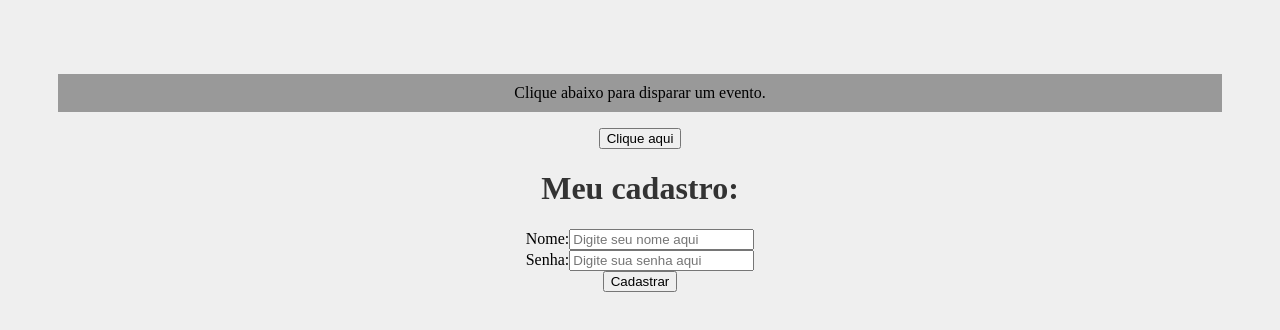
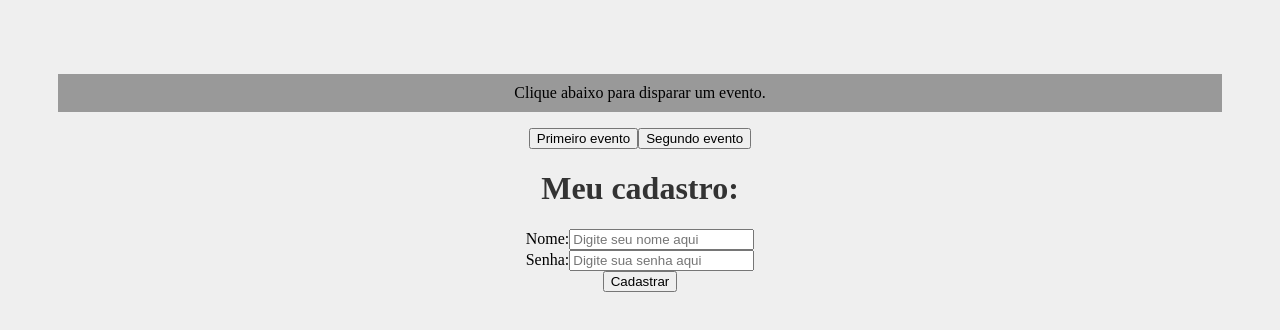
Before and after one commit to nandagenu/learning-react, a React (Create React App) app: page / in a window 1280 px wide. Shown: the top 330 px of the page. Built offline with nearby package versions, Linux system fonts and the light colour scheme.

Commit message:
passando eventos por props

```diff
--- a/src/components/Evento.js
+++ b/src/components/Evento.js
@@ -1,11 +1,19 @@
+import Button from "./eventos/Button"
+
 function Evento() {
     function meuEvento() {
-        console.log("Teste")
+        console.log(`Ativando primeiro evento`)
     }
+
+    function segundoEvento() {
+        console.log(`Ativando segundo evento`)
+    }
+
     return (
         <div>
             <p>Clique abaixo para disparar um evento.</p>
-            <button onClick={meuEvento}>Clique aqui</button>
+            <Button event={meuEvento} text="Primeiro evento"/>
+            <Button event={segundoEvento} text="Segundo evento"/>
         </div>
     )
 }
--- /dev/null
+++ b/src/components/eventos/Button.js
@@ -0,0 +1,5 @@
+function Button(props) {
+    return <button onClick={props.event}>{props.text}</button>
+}
+
+export default Button
```
